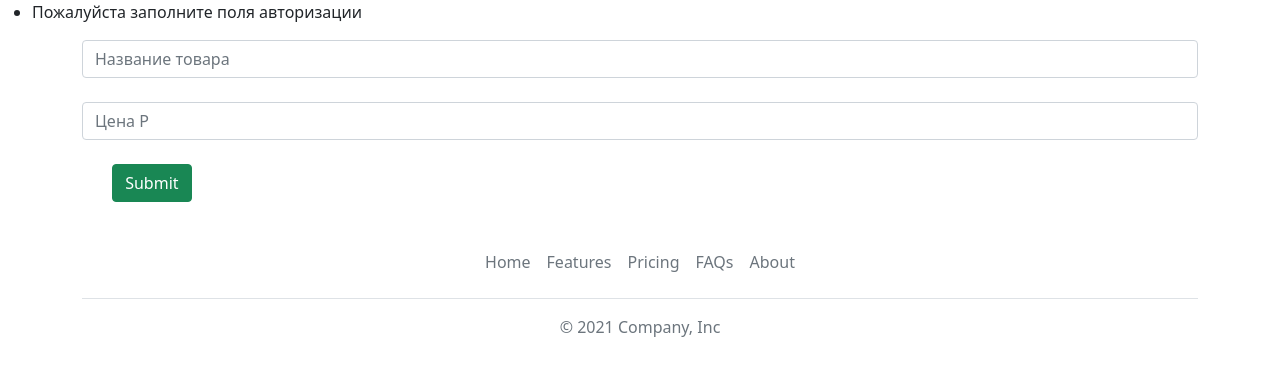
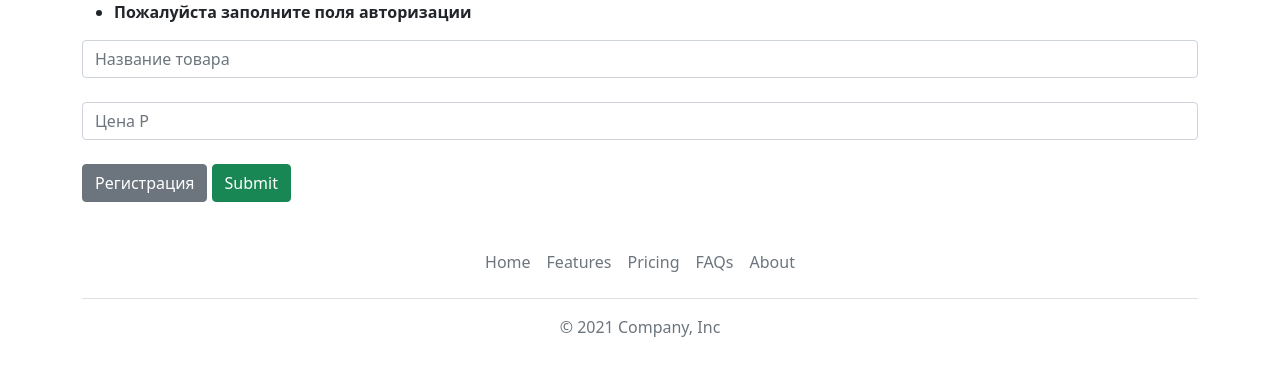
Before and after one commit to Doc-Duck/framework_test, a Flask app: page /login in a window 1280 px wide. Shown: the part 72-448 px from the top of the page. Run offline with Flask 2, Linux system fonts and the light colour scheme; some libraries are stand-ins or nearby versions.

Commit message:
templates update

```diff
--- a/Httpapp/roots.py
+++ b/Httpapp/roots.py
@@ -1,5 +1,6 @@
+import flask_login
 from flask import render_template, request, redirect, url_for, flash
-from flask_login import login_user, login_required, logout_user
+from flask_login import login_user, login_required, logout_user, current_user
 from werkzeug.security import check_password_hash, generate_password_hash
 
 from Httpapp import db, apps
@@ -63,6 +64,10 @@ def login():
 @apps.route('/adprod', methods=['POST', 'GET'])
 @login_required
 def addprod():
+    user = str(current_user)
+    for i in filter(str.isdigit, user): id = i
+    print(id)
+    user = User.query.filter_by(id=id).first()
     if request.method == 'POST':
         name = request.form['name']
         price = request.form['price']
@@ -73,11 +78,15 @@ def addprod():
         db.session.commit()
         return redirect('viewer')
     else:
-        return render_template('adprod.html')
+        return render_template('adprod.html', user=user)
 
 
 @apps.route('/viewer')
 @login_required
 def viewer():
+    user = str(current_user)
+    for i in filter(str.isdigit, user): id = i
+    print(id)
+    user = User.query.filter_by(id=id).first()
     items = Items.query.order_by(Items.id).all()
-    return render_template("viewer.html", items=items)
+    return render_template("viewer.html", items=items, user=user)
--- a/Httpapp/templates/base.html
+++ b/Httpapp/templates/base.html
@@ -11,11 +11,11 @@
 <body>
 
 <header class="navbar navbar-dark sticky-top bg-dark flex-md-nowrap p-0 shadow">
-  <a class="navbar-brand col-md-3 col-lg-2 me-0 px-3" href="#">Firstmed inc.</a>
+  <a class="navbar-brand col-md-3 col-lg-1 me-0 px-3" href="#">Firstmed inc.</a>
+  <a class="navbar-brand col-md-3 col-lg-1 me-0 px-3" href="#">{{ user.login }}</a>
   <button class="navbar-toggler position-absolute d-md-none collapsed" type="button" data-bs-toggle="collapse" data-bs-target="#sidebarMenu" aria-controls="sidebarMenu" aria-expanded="false" aria-label="Toggle navigation">
     <span class="navbar-toggler-icon"></span>
   </button>
-
   <div class="navbar-nav">
     <div class="nav-item text-nowrap">
       <a class="nav-link px-3" href="{{ url_for("logout") }}">Sign out</a>
--- a/Httpapp/templates/login.html
+++ b/Httpapp/templates/login.html
@@ -1,25 +1,22 @@
 {% extends 'main.html' %}
-
 {% block title %}
 login
 {% endblock %}
-
 {% block body %}
-
+<div class="container">
    {% with messages = get_flashed_messages() %}
    {% if messages %}
    <ul class=flashes>
       {% for message in messages %}
-      <li>{{ message }}</li>
+      <li class="fw-bolder">{{ message }}</li>
       {% endfor %}
    </ul>
    {% endif %}
    {% endwith %}
-<div class="container">
    <form method="post">
       <input type="text" name="login" id="login" class="form-control" placeholder="Название товара"><br>
       <input type="password" name="password" id="password" class="form-control" placeholder="Цена Р"><br>
-        <a href="{{ url_for("register") }}" class="btn"></a>
+      <a href="{{ url_for("register") }}" class="btn btn-secondary"> Регистрация</a>
       <input type="submit" class="btn btn-success" >
    </form>
 </div>
--- a/Httpapp/templates/main.html
+++ b/Httpapp/templates/main.html
@@ -1,8 +1,7 @@
 <!doctype html>
 <html lang="ru">
 <head>
-    <link href="https://cdn.jsdelivr.net/npm/bootstrap@5.1.3/dist/css/bootstrap.min.css" rel="stylesheet" integrity="sha384-1BmE4kWBq78iYhFldvKuhfTAU6auU8tT94WrHftjDbrCEXSU1oBoqyl2QvZ6jIW3" crossorigin="anonymous">
-    <meta charset="UTF-8">
+    <link rel="stylesheet" href="{{ url_for('static', filename="css/bootstrap.css") }}">
     <meta name="viewport"
           content="width=device-width, user-scalable=no, initial-scale=1.0, maximum-scale=1.0, minimum-scale=1.0">
     <meta http-equiv="X-UA-Compatible" content="ie=edge">
```
Also changed, not shown: Httpapp/items.db. Lines whose indentation alone changed are shown as unchanged.
